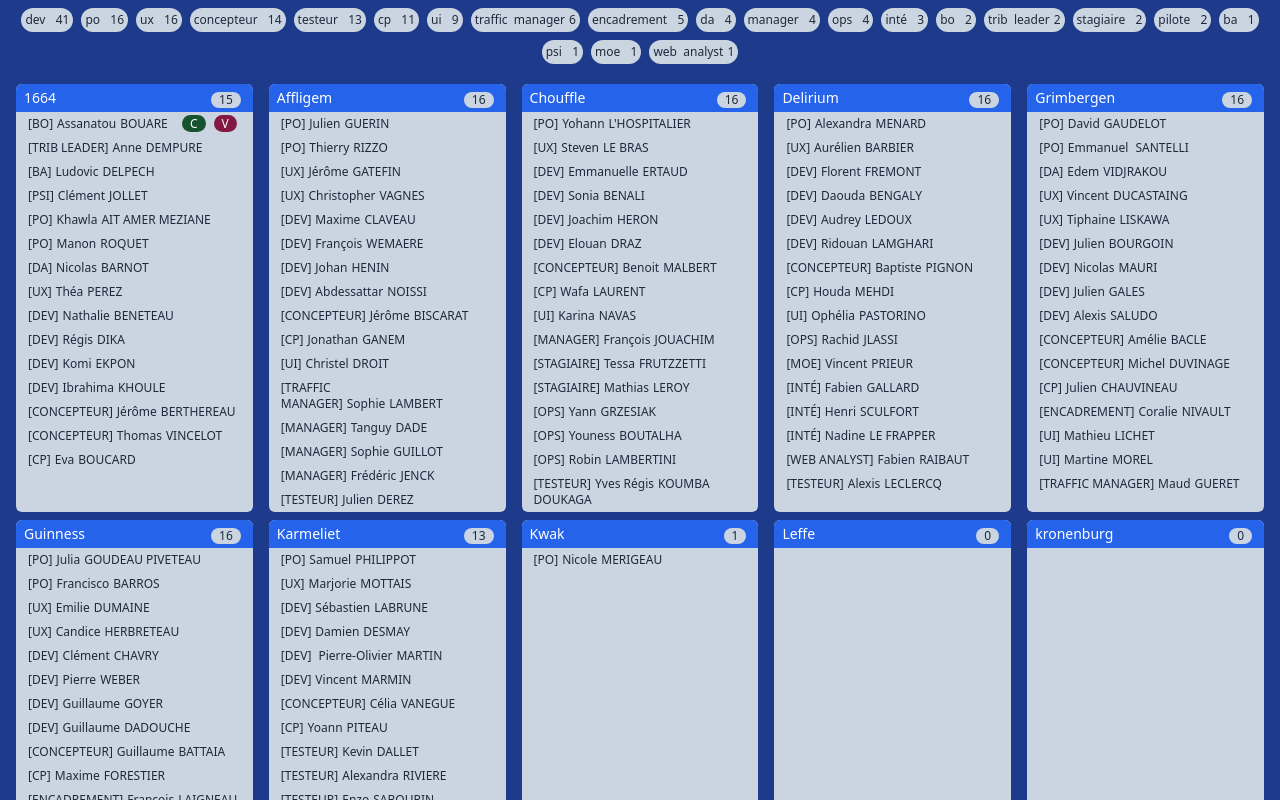
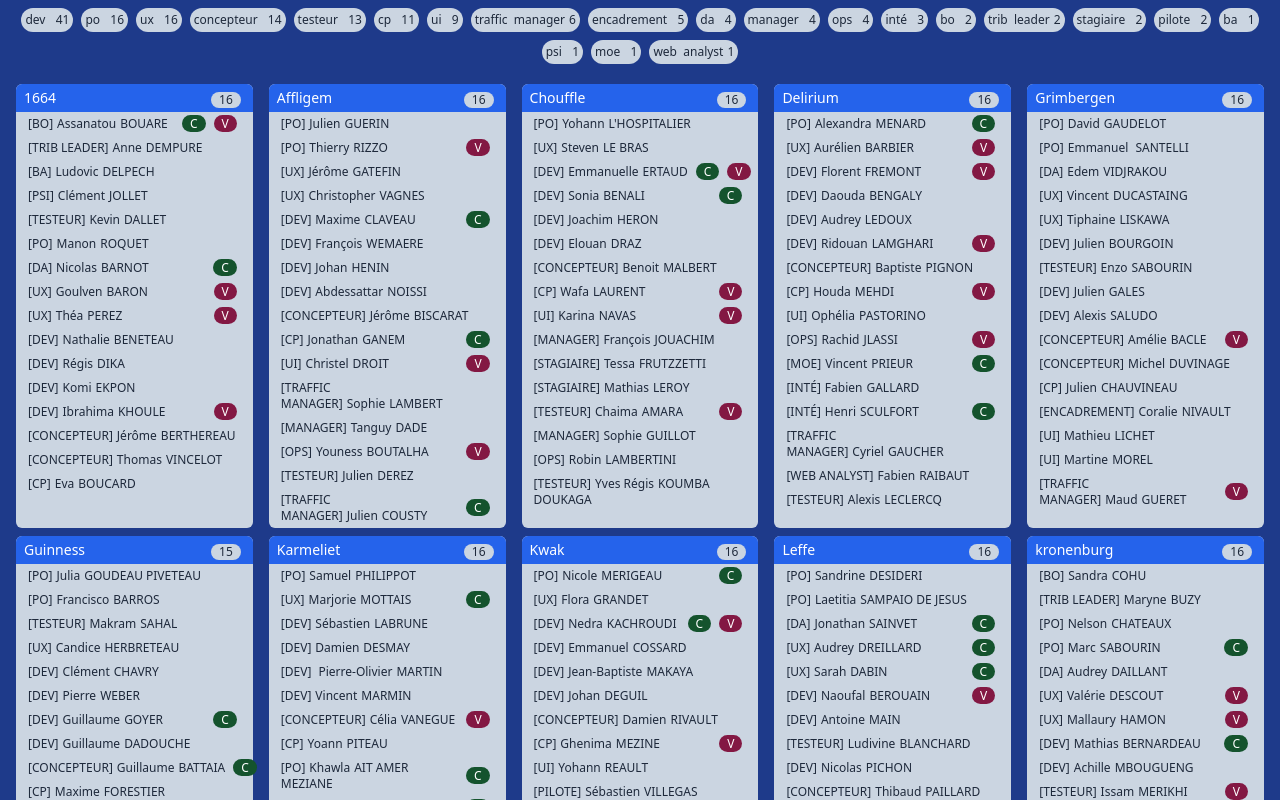
Before and after one commit to chillo-tech/groupes-participants, a React (Create React App) app: page / in a window 1280 px wide. Shown: the top 800 px of the page. Built offline with nearby package versions, Linux system fonts and the light colour scheme.

Commit message:
réorganisation des groupes

```diff
--- a/src/UsersGroups.jsx
+++ b/src/UsersGroups.jsx
@@ -2,25 +2,60 @@ import React from "react";
 
 function UsersGroups() {
   const [groups, setGroups] = React.useState({
-    kronenburg: [],
+    kronenburg: [
+      { nom: "COHU", prenom: "Sandra", job: "BO" },
+      { nom: "BUZY", prenom: "Maryne", job: "Trib Leader" },
+      { nom: "CHATEAUX", prenom: "Nelson", job: "PO" },
+      { nom: "SABOURIN", prenom: "Marc", job: "PO", infos: ["C"] },
+      { nom: "DAILLANT", prenom: "Audrey", job: "DA" },
+      { nom: "DESCOUT", prenom: "Valérie", job: "UX", infos: ["V"] },
+      { nom: "HAMON", prenom: "Mallaury", job: "UX", infos: ["V"] },
+      { nom: "BERNARDEAU", prenom: "Mathias", job: "Dev", infos: ["C"] },
+      { nom: "MBOUGUENG", prenom: "Achille", job: "Dev" },
+      { nom: "MERIKHI", prenom: "Issam", job: "Testeur", infos: ["V"] },
+      { nom: "FELIX", prenom: "Clément", job: "Dev" },
+      { nom: "NIAKOU", prenom: "Lucien", job: "Concepteur" },
+      { nom: "ZOUBIR", prenom: "Oussama", job: "Concepteur" },
+      { nom: "AOUADNI ", prenom: "Wadhah ", job: "CP", infos: ["C", "V"] },
+      { nom: "GANDIT", prenom: "Fabien", job: "CP" },
+      { nom: "BRUYANT", prenom: "Virginie", job: "Encadrement" },
+    ],
     1664: [
       { nom: "BOUARE", prenom: "Assanatou", job: "BO", infos: ["C", "V"] },
       { nom: "DEMPURE", prenom: "Anne", job: "Trib Leader" },
       { nom: "DELPECH", prenom: "Ludovic", job: "BA" },
       { nom: "JOLLET", prenom: "Clément", job: "PSI" },
-      { nom: "AIT AMER MEZIANE", prenom: "Khawla", job: "PO" },
+      { nom: "DALLET", prenom: "Kevin", job: "Testeur" },
       { nom: "ROQUET", prenom: "Manon", job: "PO" },
-      { nom: "BARNOT", prenom: "Nicolas", job: "DA" },
-      { nom: "PEREZ", prenom: "Théa", job: "UX" },
+      { nom: "BARNOT", prenom: "Nicolas", job: "DA", infos: ["C"] },
+      { nom: "BARON", prenom: "Goulven", job: "UX", infos: ["V"] },
+      { nom: "PEREZ", prenom: "Théa", job: "UX", infos: ["V"] },
       { nom: "BENETEAU", prenom: "Nathalie", job: "Dev" },
       { nom: "DIKA", prenom: "Régis", job: "Dev" },
       { nom: "EKPON", prenom: "Komi", job: "Dev" },
-      { nom: "KHOULE", prenom: "Ibrahima", job: "Dev" },
+      { nom: "KHOULE", prenom: "Ibrahima", job: "Dev", infos: ["V"] },
       { nom: "BERTHEREAU", prenom: "Jérôme", job: "Concepteur" },
       { nom: "VINCELOT", prenom: "Thomas", job: "Concepteur" },
       { nom: "BOUCARD", prenom: "Eva", job: "CP" },
     ],
-    Leffe: [],
+    Leffe: [
+      { nom: "DESIDERI", prenom: "Sandrine", job: "PO" },
+      { nom: "SAMPAIO DE JESUS", prenom: "Laetitia", job: "PO" },
+      { nom: "SAINVET", prenom: "Jonathan", job: "DA", infos: ["C"] },
+      { nom: "DREILLARD", prenom: "Audrey", job: "UX", infos: ["C"] },
+      { nom: "DABIN", prenom: "Sarah", job: "UX", infos: ["C"] },
+      { nom: "BEROUAIN", prenom: "Naoufal", job: "Dev", infos: ["V"] },
+      { nom: "MAIN", prenom: "Antoine", job: "Dev" },
+      { nom: "BLANCHARD ", prenom: "Ludivine", job: "Testeur" },
+      { nom: "PICHON", prenom: "Nicolas", job: "Dev" },
+      { nom: "PAILLARD", prenom: "Thibaud", job: "Concepteur" },
+      { nom: "CHTIOUI", prenom: "Sami", job: "Concepteur", infos: ["C"] },
+      { nom: "CARBONELL", prenom: "Jérôme", job: "CP", infos: ["C"] },
+      { nom: "BOURREL", prenom: "Estelle", job: "Encadrement" },
+      { nom: "HALBAUT", prenom: "Liliane", job: "Encadrement" },
+      { nom: "CEDAT", prenom: "Pascal", job: "UI" },
+      { nom: "MIDI", prenom: "Edwige", job: "UI", infos: ["C"] },
+    ],
     Grimbergen: [
       { nom: "GAUDELOT ", prenom: "David", job: "PO" },
       { nom: "SANTELLI", prenom: "Emmanuel ", job: "PO" },
@@ -28,104 +63,128 @@ function UsersGroups() {
       { nom: "DUCASTAING", prenom: "Vincent", job: "UX" },
       { nom: "LISKAWA", prenom: "Tiphaine", job: "UX" },
       { nom: "BOURGOIN", prenom: "Julien", job: "Dev" },
-      { nom: "MAURI", prenom: "Nicolas", job: "Dev" },
+      { nom: "SABOURIN", prenom: "Enzo", job: "Testeur" },
       { nom: "GALES", prenom: "Julien", job: "Dev" },
       { nom: "SALUDO", prenom: "Alexis", job: "Dev" },
-      { nom: "BACLE", prenom: "Amélie", job: "Concepteur" },
+      { nom: "BACLE", prenom: "Amélie", job: "Concepteur", infos: ["V"] },
       { nom: "DUVINAGE", prenom: "Michel", job: "Concepteur" },
       { nom: "CHAUVINEAU", prenom: "Julien", job: "CP" },
       { nom: "NIVAULT", prenom: "Coralie", job: "Encadrement" },
       { nom: "LICHET", prenom: "Mathieu", job: "UI" },
       { nom: "MOREL", prenom: "Martine", job: "UI" },
-      { nom: "GUERET", prenom: "Maud", job: "Traffic Manager" },
+      { nom: "GUERET", prenom: "Maud", job: "Traffic Manager", infos: ["V"] },
     ],
     Guinness: [
       { nom: "GOUDEAU PIVETEAU", prenom: "Julia", job: "PO" },
       { nom: "BARROS", prenom: "Francisco", job: "PO" },
-      { nom: "DUMAINE", prenom: "Emilie", job: "UX" },
+      { nom: "SAHAL", prenom: "Makram", job: "Testeur" },
       { nom: "HERBRETEAU", prenom: "Candice", job: "UX" },
       { nom: "CHAVRY", prenom: "Clément", job: "Dev" },
       { nom: "WEBER", prenom: "Pierre", job: "Dev" },
-      { nom: "GOYER", prenom: "Guillaume", job: "Dev" },
+      { nom: "GOYER", prenom: "Guillaume", job: "Dev", infos: ["C"] },
       { nom: "DADOUCHE", prenom: "Guillaume", job: "Dev" },
-      { nom: "BATTAIA", prenom: "Guillaume", job: "Concepteur" },
+      { nom: "BATTAIA", prenom: "Guillaume", job: "Concepteur", infos: ["C"] },
       { nom: "FORESTIER", prenom: "Maxime", job: "CP" },
       { nom: "LAIGNEAU", prenom: "François", job: "Encadrement" },
       { nom: "THIN", prenom: "Laurine", job: "UI" },
-      { nom: "COULARDEAU", prenom: "Arnaud", job: "Traffic Manager" },
-      { nom: "COUSTY", prenom: "Julien", job: "Traffic Manager" },
-      { nom: "GAUCHER", prenom: "Cyriel", job: "Traffic Manager" },
-      { nom: "JAUNAS", prenom: "Victoria", job: "Traffic Manager" },
+      {
+        nom: "COULARDEAU",
+        prenom: "Arnaud",
+        job: "Traffic Manager",
+        infos: ["C"],
+      },
+      { nom: "JENCK", prenom: "Frédéric", job: "Manager" },
+      { nom: "LE FRAPPER", prenom: "Nadine", job: "Inté" },
     ],
     Affligem: [
       { nom: "GUERIN", prenom: "Julien", job: "PO" },
-      { nom: "RIZZO", prenom: "Thierry", job: "PO" },
+      { nom: "RIZZO", prenom: "Thierry", job: "PO", infos: ["V"] },
       { nom: "GATEFIN", prenom: "Jérôme", job: "UX" },
       { nom: "VAGNES", prenom: "Christopher", job: "UX" },
-      { nom: "CLAVEAU ", prenom: "Maxime", job: "Dev" },
+      { nom: "CLAVEAU ", prenom: "Maxime", job: "Dev", infos: ["C"] },
       { nom: "WEMAERE ", prenom: "François", job: "Dev" },
       { nom: "HENIN", prenom: "Johan", job: "Dev" },
       { nom: "NOISSI", prenom: "Abdessattar", job: "Dev" },
       { nom: "BISCARAT", prenom: "Jérôme", job: "Concepteur" },
-      { nom: "GANEM", prenom: "Jonathan", job: "CP" },
-      { nom: "DROIT", prenom: "Christel", job: "UI" },
+      { nom: "GANEM", prenom: "Jonathan", job: "CP", infos: ["C"] },
+      { nom: "DROIT", prenom: "Christel", job: "UI", infos: ["V"] },
       { nom: "LAMBERT", prenom: "Sophie", job: "Traffic Manager" },
       { nom: "DADE", prenom: "Tanguy", job: "Manager" },
-      { nom: "GUILLOT", prenom: "Sophie", job: "Manager" },
-      { nom: "JENCK", prenom: "Frédéric", job: "Manager" },
+      { nom: "BOUTALHA", prenom: "Youness", job: "OPS", infos: ["V"] },
       { nom: "DEREZ", prenom: "Julien", job: "Testeur" },
+      { nom: "COUSTY", prenom: "Julien", job: "Traffic Manager", infos: ["C"] },
     ],
     Chouffle: [
       { nom: "L'HOSPITALIER", prenom: "Yohann", job: "PO" },
       { nom: "LE BRAS", prenom: "Steven", job: "UX" },
-      { nom: "ERTAUD   ", prenom: "Emmanuelle", job: "Dev" },
-      { nom: "BENALI", prenom: "Sonia", job: "Dev" },
+      { nom: "ERTAUD   ", prenom: "Emmanuelle", job: "Dev", infos: ["C", "V"] },
+      { nom: "BENALI", prenom: "Sonia", job: "Dev", infos: ["C"] },
       { nom: "HERON", prenom: "Joachim", job: "Dev" },
       { nom: "DRAZ", prenom: "Elouan", job: "Dev" },
       { nom: "MALBERT", prenom: "Benoit", job: "Concepteur" },
-      { nom: "LAURENT", prenom: "Wafa", job: "CP" },
-      { nom: "NAVAS", prenom: "Karina", job: "UI" },
+      { nom: "LAURENT", prenom: "Wafa", job: "CP", infos: ["V"] },
+      { nom: "NAVAS", prenom: "Karina", job: "UI", infos: ["V"] },
       { nom: "JOUACHIM", prenom: "François", job: "Manager" },
       { nom: "FRUTZZETTI", prenom: "Tessa", job: "Stagiaire" },
       { nom: "LEROY", prenom: "Mathias", job: "Stagiaire" },
-      { nom: "GRZESIAK", prenom: "Yann", job: "OPS" },
-      { nom: "BOUTALHA", prenom: "Youness", job: "OPS" },
+      { nom: "AMARA", prenom: "Chaima", job: "Testeur", infos: ["V"] },
+      { nom: "GUILLOT", prenom: "Sophie", job: "Manager" },
       { nom: "LAMBERTINI", prenom: "Robin", job: "OPS" },
       { nom: "KOUMBA DOUKAGA", prenom: "Yves Régis", job: "Testeur" },
     ],
     Delirium: [
-      { nom: "MENARD", prenom: "Alexandra", job: "PO" },
-      { nom: "BARBIER", prenom: "Aurélien", job: "UX" },
-      { nom: "FREMONT  ", prenom: "Florent", job: "Dev" },
+      { nom: "MENARD", prenom: "Alexandra", job: "PO", infos: ["C"] },
+      { nom: "BARBIER", prenom: "Aurélien", job: "UX", infos: ["V"] },
+      { nom: "FREMONT  ", prenom: "Florent", job: "Dev", infos: ["V"] },
       { nom: "BENGALY", prenom: "Daouda", job: "Dev" },
       { nom: "LEDOUX", prenom: "Audrey", job: "Dev" },
-      { nom: "LAMGHARI", prenom: "Ridouan", job: "Dev" },
+      { nom: "LAMGHARI", prenom: "Ridouan", job: "Dev", infos: ["V"] },
       { nom: "PIGNON", prenom: "Baptiste", job: "Concepteur" },
-      { nom: "MEHDI", prenom: "Houda", job: "CP" },
+      { nom: "MEHDI", prenom: "Houda", job: "CP", infos: ["V"] },
       { nom: "PASTORINO", prenom: "Ophélia", job: "UI" },
-      { nom: "JLASSI", prenom: "Rachid", job: "OPS" },
-      { nom: "PRIEUR", prenom: "Vincent", job: "MOE" },
+      { nom: "JLASSI", prenom: "Rachid", job: "OPS", infos: ["V"] },
+      { nom: "PRIEUR", prenom: "Vincent", job: "MOE", infos: ["C"] },
       { nom: "GALLARD", prenom: "Fabien", job: "Inté" },
-      { nom: "SCULFORT", prenom: "Henri", job: "Inté" },
-      { nom: "LE FRAPPER", prenom: "Nadine", job: "Inté" },
+      { nom: "SCULFORT", prenom: "Henri", job: "Inté", infos: ["C"] },
+      { nom: "GAUCHER", prenom: "Cyriel", job: "Traffic Manager" },
       { nom: "RAIBAUT", prenom: "Fabien", job: "WEB ANALYST" },
       { nom: "LECLERCQ", prenom: "Alexis", job: "Testeur" },
     ],
-    Kwak: [{ nom: "MERIGEAU", prenom: "Nicole", job: "PO" }],
+    Kwak: [
+      { nom: "MERIGEAU", prenom: "Nicole", job: "PO", infos: ["C"] },
+      { nom: "GRANDET", prenom: "Flora", job: "UX" },
+      { nom: "KACHROUDI ", prenom: "Nedra", job: "Dev", infos: ["C", "V"] },
+      { nom: "COSSARD", prenom: "Emmanuel", job: "Dev" },
+      { nom: "MAKAYA", prenom: "Jean-Baptiste", job: "Dev" },
+      { nom: "DEGUIL", prenom: "Johan", job: "Dev" },
+      { nom: "RIVAULT", prenom: "Damien", job: "Concepteur" },
+      { nom: "MEZINE", prenom: "Ghenima", job: "CP", infos: ["V"] },
+      { nom: "REAULT", prenom: "Yohann", job: "UI" },
+      { nom: "VILLEGAS", prenom: "Sébastien", job: "Pilote" },
+      { nom: "FENRIS SEGUIN", prenom: "Alexandre", job: "Pilote" },
+      { nom: "ALLAI", prenom: "Abdelkarim", job: "Testeur" },
+      { nom: "GRZESIAK", prenom: "Yann", job: "OPS" },
+      { nom: "FOUCHE", prenom: "Carole", job: "Dev", infos: ["C"] },
+      { nom: "CLAIR", prenom: "Maud", job: "Testeur", infos: ["V"] },
+      { nom: "EL AKROUTI", prenom: "Zineb", job: "Dev", infos: ["V"] },
+    ],
     Karmeliet: [
       { nom: "PHILIPPOT", prenom: "Samuel", job: "PO" },
-      { nom: "MOTTAIS", prenom: "Marjorie", job: "UX" },
+      { nom: "MOTTAIS", prenom: "Marjorie", job: "UX", infos: ["C"] },
       { nom: "LABRUNE", prenom: "Sébastien", job: "Dev" },
       { nom: "DESMAY", prenom: "Damien", job: "Dev" },
       { nom: "MARTIN", prenom: " Pierre-Olivier", job: "Dev" },
       { nom: "MARMIN", prenom: "Vincent", job: "Dev" },
-      { nom: "VANEGUE", prenom: "Célia", job: "Concepteur" },
+      { nom: "VANEGUE", prenom: "Célia", job: "Concepteur", infos: ["V"] },
       { nom: "PITEAU", prenom: "Yoann", job: "CP" },
-      { nom: "DALLET", prenom: "Kevin", job: "Testeur" },
-      { nom: "RIVIERE", prenom: "Alexandra", job: "Testeur" },
-      { nom: "SABOURIN", prenom: "Enzo", job: "Testeur" },
-      { nom: "SAHAL", prenom: "Makram", job: "Testeur" },
+      { nom: "AIT AMER MEZIANE", prenom: "Khawla", job: "PO", infos: ["C"] },
+      { nom: "RIVIERE", prenom: "Alexandra", job: "Testeur", infos: ["C"] },
+      { nom: "MAURI", prenom: "Nicolas", job: "Dev" },
+      { nom: "DUMAINE", prenom: "Emilie", job: "UX", infos: ["C"] },
       { nom: "THUAU", prenom: "Aurélien", job: "Testeur" },
+      { nom: "JANTON", prenom: "Christophe", job: "Dev", infos: ["C"] },
+      { nom: "EDENGUELE", prenom: "Yves", job: "Dev", infos: ["C"] },
+      { nom: "JAUNAS", prenom: "Victoria", job: "Traffic Manager" },
     ],
   });
 
```
